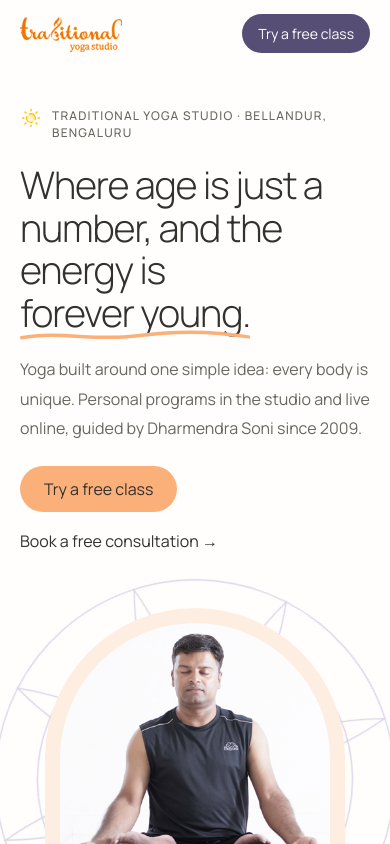
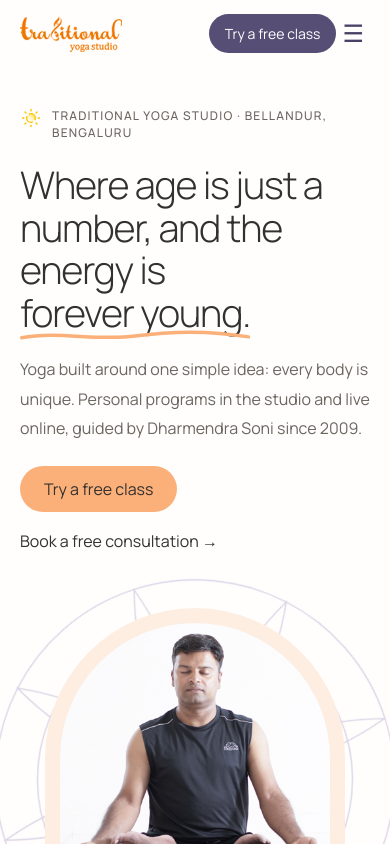
Before and after one commit to NamrathaMa/React_Course_Projects, a React (Vite) app in the folder tys-website/: page / in a window 390 px wide. Shown: the top 844 px of the page. Built offline with nearby package versions, Linux system fonts and the light colour scheme.

Commit message:
Added hamburger menu for navigation for phones and tablets

```diff
--- a/tys-website/src/App.css
+++ b/tys-website/src/App.css
@@ -76,6 +76,14 @@ header {
   .navbar {
     display: flex;
     gap: 56px;
+  }
+  .navbar__toggle {
+    display: none;
+    background: transparent;
+    border: none;
+    font-size: 24px;
+    color: var(--color-primary);
+    cursor: pointer;
   }
 }
 
@@ -685,9 +693,34 @@ header {
 
 @media (max-width: 1100px) {
   .navbar--section {
-    grid-template-columns: 1fr auto;
+    grid-template-columns: 1fr auto auto;
     .navbar {
       display: none;
+      &.is-open {
+        display: flex;
+        flex-direction: column;
+        gap: 0;
+        position: absolute;
+        top: 100%;
+        left: 0;
+        right: 0;
+        padding: 8px 24px 24px;
+        background-color: var(--color-bg);
+        border-bottom: 1px solid var(--color-primary-light);
+        box-shadow: 0 12px 24px rgba(74, 66, 102, 0.08);
+
+        a {
+          padding-block: 14px;
+          font-size: 18px;
+          border-bottom: 1px solid var(--color-primary-light);
+          &:last-child {
+            border-bottom: none;
+          }
+        }
+      }
+    }
+    .navbar__toggle {
+      display: block;
     }
   }
 
--- a/tys-website/src/components/Header.tsx
+++ b/tys-website/src/components/Header.tsx
@@ -1,17 +1,25 @@
+import { useState } from "react";
+
 import { navLinks } from "../data";
 import logo from "../assets/logo.png";
 
 export default function Header() {
+  const [isOpen, setIsOpen] = useState(false);
+
+  const menuToggle = function () {
+    setIsOpen((prev) => !prev);
+  };
+
   return (
     <header>
       <div className="navbar--section container">
         <a className="logo" href="#">
           <img src={logo} alt="Traditional Yoga Studio" />
         </a>
-        <nav className="navbar">
+        <nav id="main-nav" className={`navbar ${isOpen ? "is-open" : ""}`}>
           {navLinks.map((linkName) => {
             return (
-              <a key={linkName} href="#">
+              <a key={linkName} href="#" onClick={() => setIsOpen(false)}>
                 {linkName}
               </a>
             );
@@ -20,6 +28,16 @@ export default function Header() {
         <a className="btn navbtn" href="#">
           Try a free class
         </a>
+        <button
+          className="navbar__toggle"
+          type="button"
+          onClick={menuToggle}
+          aria-label={isOpen ? "Close menu" : "Open menu"}
+          aria-expanded={isOpen}
+          aria-controls="main-nav"
+        >
+          {isOpen ? "✕" : "☰"}
+        </button>
       </div>
     </header>
   );
```
